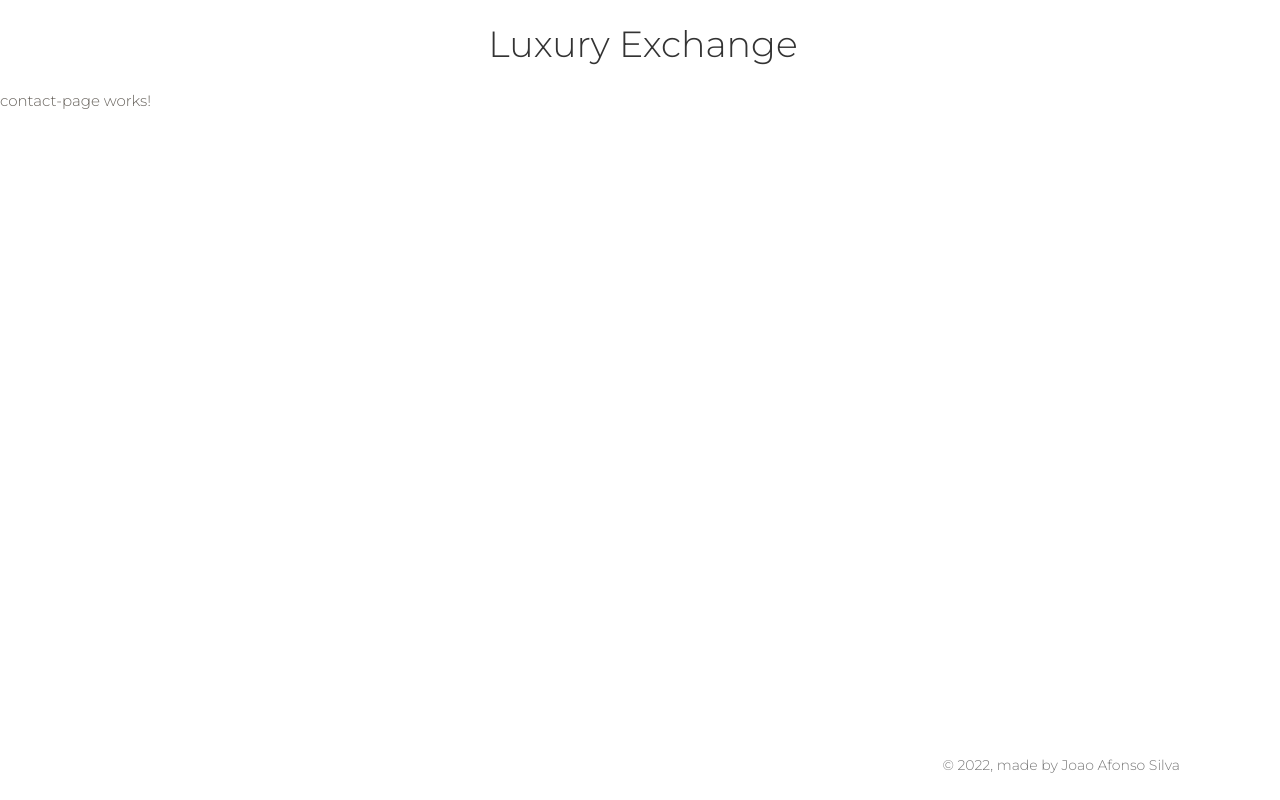
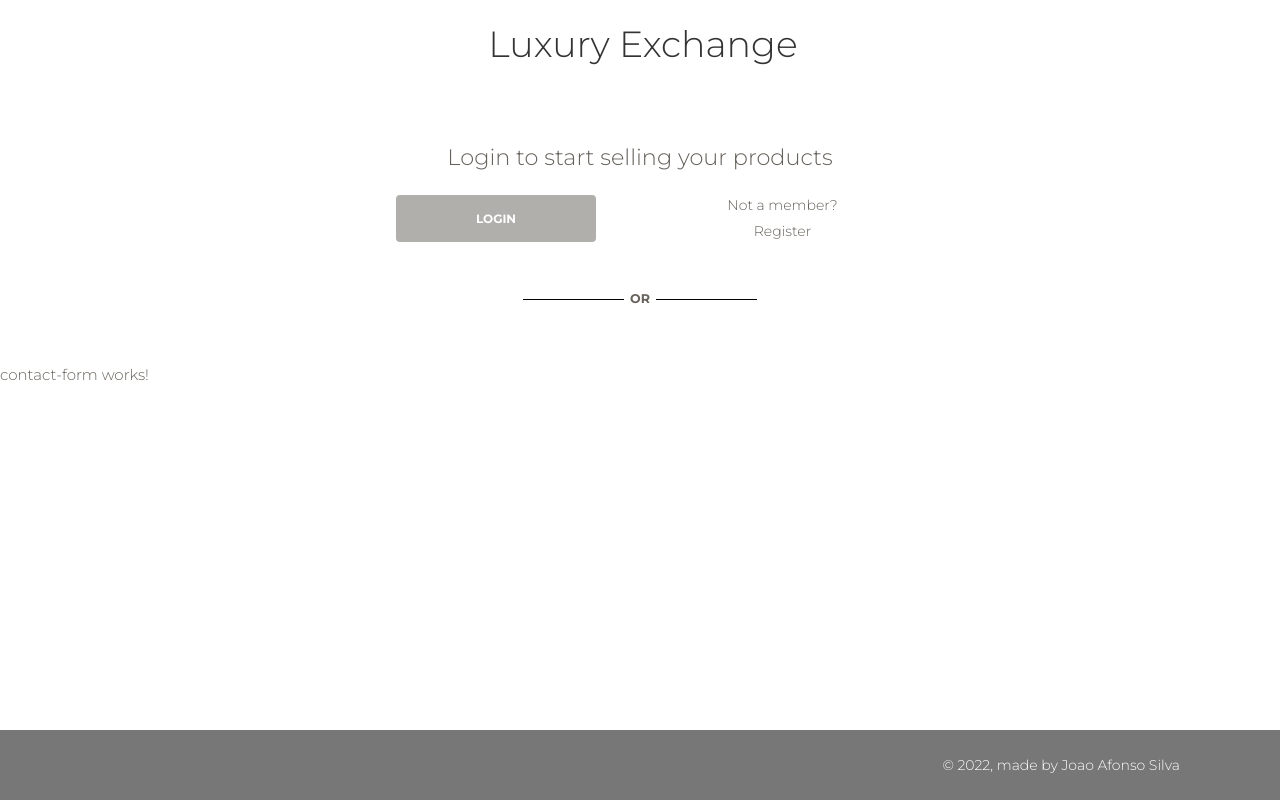
Before and after one commit to Joaodss/TradeIn-Website-client, an Angular app: page /trade-in-request/contact in a window 1280 px wide. Built offline with nearby package versions, Linux system fonts and the light colour scheme.

Commit message:
add contact fake login

```diff
--- a/src/app/modules/trade-in-request/components/contact-page/contact-page.component.css
+++ b/src/app/modules/trade-in-request/components/contact-page/contact-page.component.css
@@ -0,0 +1,23 @@
+.btn-login {
+  padding-left: 30%;
+  padding-right: 30%;
+}
+
+p,
+a{
+  font-size: 1em;
+}
+
+.with-line {
+  display: block;
+}
+
+.with-line:before,
+.with-line:after {
+  content: "";
+  display: inline-block;
+  border-top: 1px solid #000;
+  width: 8em;
+  vertical-align: middle;
+  margin: 0 0.5em;
+}
--- a/src/app/modules/trade-in-request/components/contact-page/contact-page.component.html
+++ b/src/app/modules/trade-in-request/components/contact-page/contact-page.component.html
@@ -1 +1,32 @@
-<p>contact-page works!</p>
+<div class="container">
+  <div class="row justify-content-center my-4">
+    <div class="col-auto justify-content-center">
+      <h4>Login to start selling your products</h4>
+    </div>
+  </div>
+  <div class="row justify-content-center">
+    <div class="col-3 col-lm-5 d-flex justify-content-center">
+      <button class="btn btn-login" disabled>
+        Login
+      </button>
+    </div>
+    <div
+      class="col-3 col-lm-5 d-flex flex-column justify-content-center align-items-center">
+      <p> Not a member? </p>
+      <a role="link" aria-disabled="true">Register</a>
+    </div>
+  </div>
+
+  <div class="row justify-content-center my-5">
+    <div class="col-auto justify-content-center">
+      <h6>
+        <span class="with-line">OR</span>
+       </h6>
+    </div>
+  </div>
+
+
+</div>
+
+
+<app-contact-form></app-contact-form>
--- a/src/app/shared/components/footer/footer.component.css
+++ b/src/app/shared/components/footer/footer.component.css
@@ -1,10 +1,11 @@
 .footer {
   line-height: 20px;
+  background-color: #333;
 }
 
 .footer .copyright {
   display: flex;
-  color: #777777;
+  color: #fff;
   padding: 10px 15px;
   font-size: 14px;
   margin: 15px 3px;
--- a/src/app/shared/components/footer/footer.component.html
+++ b/src/app/shared/components/footer/footer.component.html
@@ -1,11 +1,12 @@
-<footer class="footer">
+<footer class="footer"
+  [ngStyle]="{'background-color': hasHomeFormat() ?'#fff':'#777'}">
   <div class="container">
-      <div class="row">
-          <div class="credits ml-auto">
-              <span class="copyright">
-                  © 2022, made by Joao Afonso Silva
-              </span>
-          </div>
+    <div class="row">
+      <div class="credits ml-auto">
+        <span class="copyright" [ngStyle]="{'color': hasHomeFormat() ?'#777':'#fff'}">
+          © 2022, made by Joao Afonso Silva
+        </span>
       </div>
+    </div>
   </div>
 </footer>
--- a/src/app/shared/components/footer/footer.component.ts
+++ b/src/app/shared/components/footer/footer.component.ts
@@ -1,4 +1,5 @@
 import { Component, OnInit } from '@angular/core';
+import { Router } from '@angular/router';
 
 @Component({
   selector: 'app-footer',
@@ -8,9 +9,13 @@ import { Component, OnInit } from '@angular/core';
 export class FooterComponent implements OnInit {
   test : Date = new Date();
 
-  constructor() { }
+  constructor(public router: Router) { }
 
   ngOnInit(): void {
   }
 
+  hasHomeFormat() {
+    return this.router.url === '/';
+  }
+
 }
```
